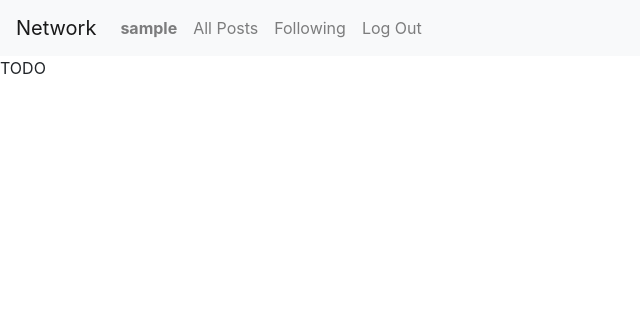
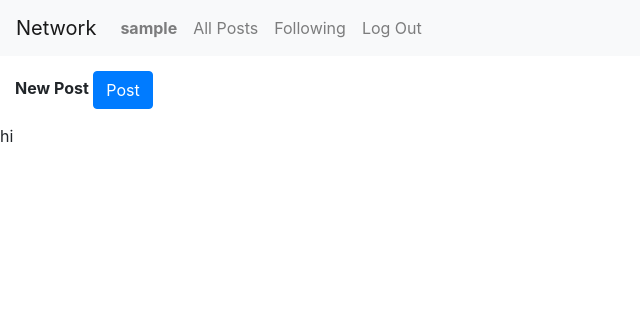
Before and after one commit to PagiY/cs50-web, a Django app: page / in a window 1280 px wide. Shown: the top 316 px of the page, without its empty margins (0-640 px from the left). Run offline with Django 3.2, Linux system fonts and the light colour scheme; the visitor is signed in with stand-in values (Sample User, id 1); some libraries are stand-ins or nearby versions.

Commit message:
added form in index.html

```diff
--- a/Project-04/network/templates/network/index.html
+++ b/Project-04/network/templates/network/index.html
@@ -1,5 +1,20 @@
 {% extends "network/layout.html" %}
 
 {% block body %}
-    TODO
+
+    {% if user.is_authenticated %}
+    <div id = "form-post">
+        <form action = "{%url 'post' %}" method = "post">
+            {%csrf_token%}
+            <label for = "id_text"><b>New Post</b></label>
+            {{form}}
+            <input type="submit" value = "Post" class="btn btn-primary" id="post"/>
+        </form>
+    </div>
+    {% endif %}
+
+    <div id = "all-posts">
+        <p>hi</p>
+    </div>
+
 {% endblock %}
```
